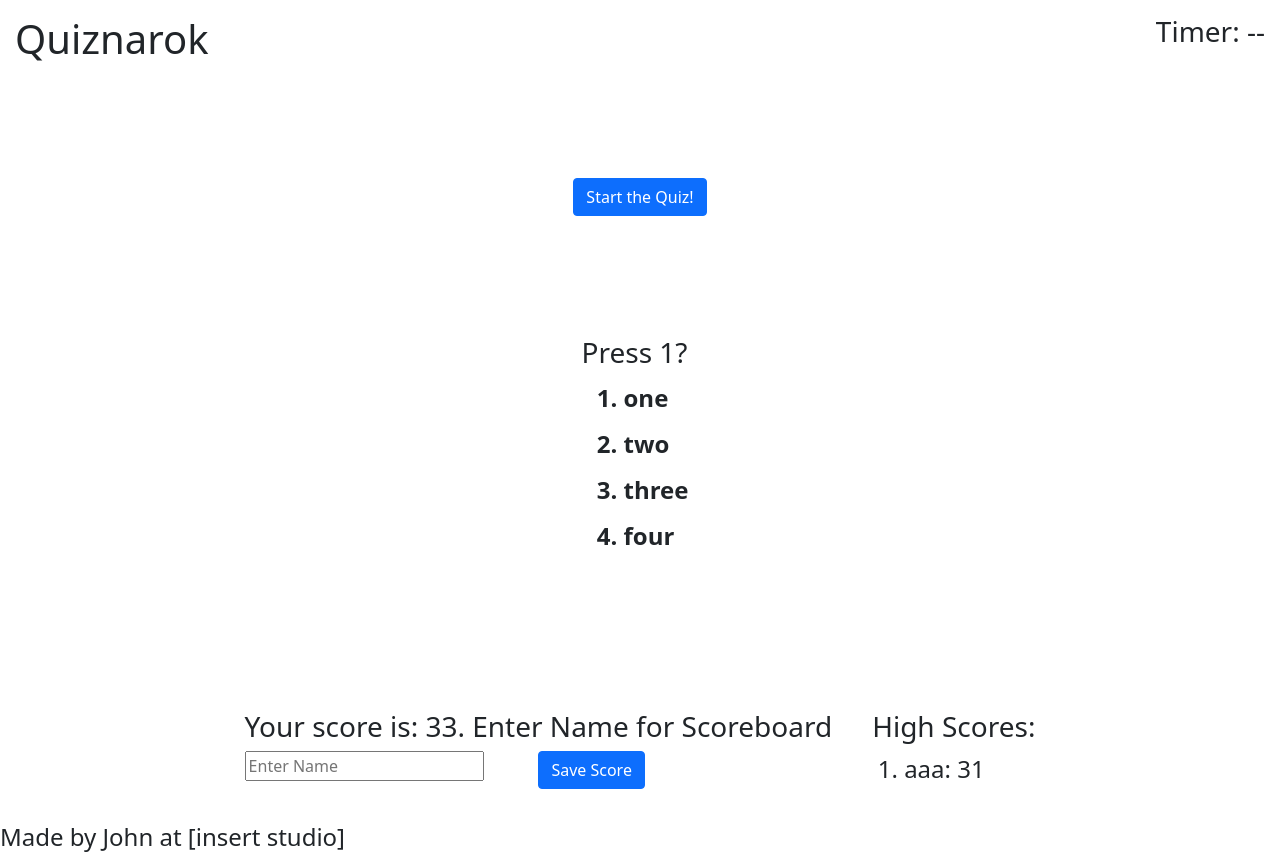
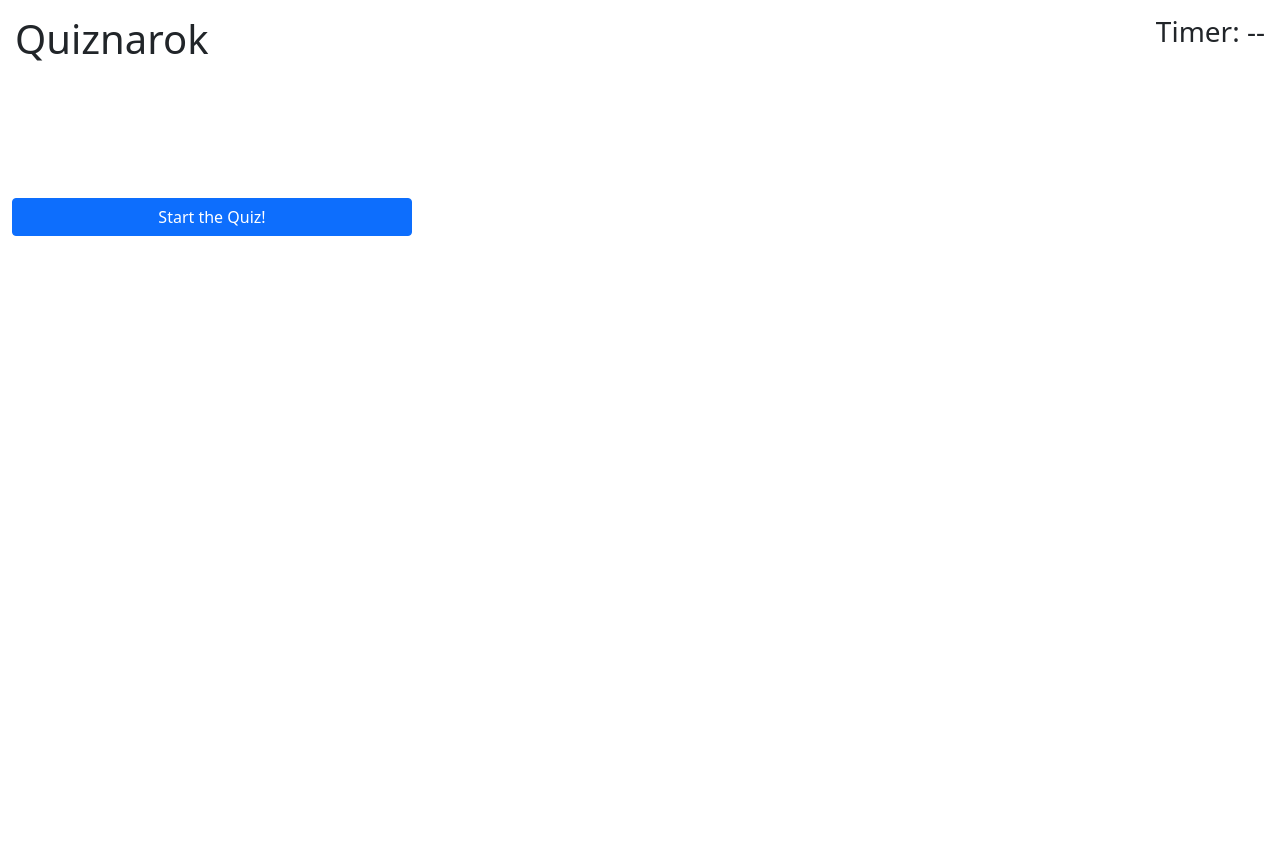
Before and after one commit to SrGiovanni/coded-quiz-app, a plain HTML site: page index.html in a window 1280 px wide. After the commit the page ends 800 px from the top, so only its background shows below. Drawn offline with nearby package versions, Linux system fonts and the light colour scheme.

Commit message:
fix parts of submit bug, clean site for final

```diff
--- a/assets/css/style.css
+++ b/assets/css/style.css
@@ -40,6 +40,15 @@ form{
     display: flex;
     justify-content: center;
     margin-top: 100px;
+    padding: 20px;
+}
+
+.column-area{
+    flex-direction: column;
+}
+
+.btn{
+    max-width: 400px;
 }
 
 .answer-wrong{
--- a/assets/js/questions.js
+++ b/assets/js/questions.js
@@ -1,22 +1,22 @@
 const questionBank = [
     {
-        question: "Press 1?",
-        answers: ['one', 'two','three','four'],
+        question: "What does DOM stand for?",
+        answers: ['Document Object Model', 'Digital Only Media','Document Online Metrics','Delivery Orientation Matrix'],
         correct: '0'
     },
     {
-        question: "Press 2?",
-        answers: ['one', 'two','three','four'],
+        question: "What is the most common web dynamic language?",
+        answers: ['Python', 'Javascript','Java','ADA'],
         correct: '1'
     },
     {
-        question: "Press 3?",
-        answers: ['one', 'two','three','four'],
+        question: "What is the JQuery alias symbol?",
+        answers: ['Pound- #', 'At- @','Dollar- $','Ampersand- &'],
         correct: '2'
     },
     {
-        question: "Press 4?",
-        answers: ['one', 'two','three','four'],
+        question: "What is the first index in an array?",
+        answers: ['one', 'wherever you want','three','zero'],
         correct: '3'
     }
 ]
--- a/assets/js/script.js
+++ b/assets/js/script.js
@@ -107,6 +107,7 @@ makeScoreForm = (score) => {
     scoreArticleEl.appendChild(scoreFormLabelEl);
 
     let scoreFormEl = document.createElement('form');
+    scoreFormEl.className = 'score-form';
     scoreFormEl.setAttribute('data-score', score);
 
     let inputContainerEl = document.createElement('div');
@@ -120,13 +121,15 @@ makeScoreForm = (score) => {
     let formSubmitBtnEl = document.createElement('button');
     formSubmitBtnEl.className = 'btn btn-primary';
     formSubmitBtnEl.id = 'submit-score';
-    formSubmitBtnEl.type = "Save Score";
+    formSubmitBtnEl.type = "submit";
     formSubmitBtnEl.textContent = 'Save Score';
     buttonContainerEl.appendChild(formSubmitBtnEl);
 
     scoreFormEl.appendChild(buttonContainerEl);
 
     scoreArticleEl.appendChild(scoreFormEl);
+
+    scoreFormEl.addEventListener('submit', scoreFormHandler);
 
     return scoreArticleEl;
 }
@@ -188,7 +191,7 @@ questionChoiceHandler = (event) => {
 scoreFormHandler = (event) => {
     event.preventDefault();
     console.log(event);
-    let form = document.querySelector('form');
+    let form = document.querySelector('.score-form');
     var nameInput = form.querySelector("input[name='score-name']");
 
     highscores.push({ name: nameInput, score: form.getAttribute('data-score') });
@@ -226,9 +229,9 @@ retrieveScores();
 makeStartButton();
 primaryAreaEl.addEventListener('click', questionChoiceHandler);
 primaryAreaEl.addEventListener('click', startButtonHandler);
-primaryAreaEl.addEventListener('submit', scoreFormHandler);
+//document.querySelector('main').addEventListener('submit', scoreFormHandler);
 
 //test code region. Remove from final project
-document.querySelector("#check-question").appendChild( makeQuestion(questions[0]) );
+/* document.querySelector("#check-question").appendChild( makeQuestion(questions[0]) );
 document.querySelector("#highscore").appendChild( makeScoreForm(33) );
-document.querySelector("#highscore").appendChild( makeScoreArea() );
+document.querySelector("#highscore").appendChild( makeScoreArea() ); */
--- a/index.html
+++ b/index.html
@@ -16,18 +16,17 @@
         <h3 class="timer" id="timer">Timer: --</h3>
     </header>
     <main>
-        <section class="container-fluid primary" id="primary-area">
+        <section class="container-fluid primary column-area" id="primary-area">
             <!-- Questions and buttons goes here -->
         </section>
-        <!-- Test question area, @todo delete before submission -->
+       <!-- Test question area, @todo delete before submission
         <section class="primary" id="check-question">
         </section>
-        <!-- test highscore area, @todo delete before submission -->
+            Test highscore area, @todo delete before submission
         <section class="primary" id="highscore"></section>
+        -->
     </main>
-    <footer>
-        <h4>Made by John at [insert studio]</h4>
-    </footer>
+
     <script src="./assets/js/questions.js"></script>
     <script src="./assets/js/script.js"></script>
 </body>
```
